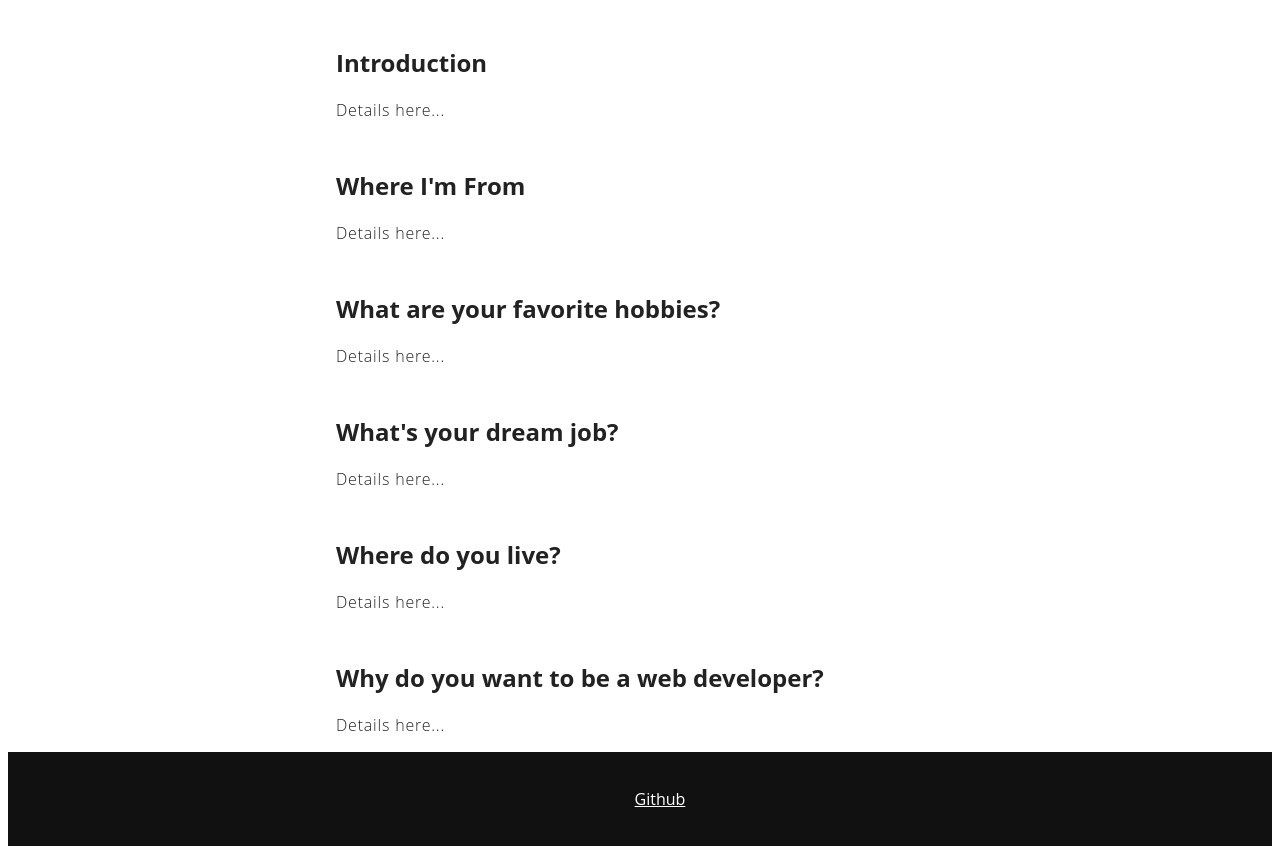
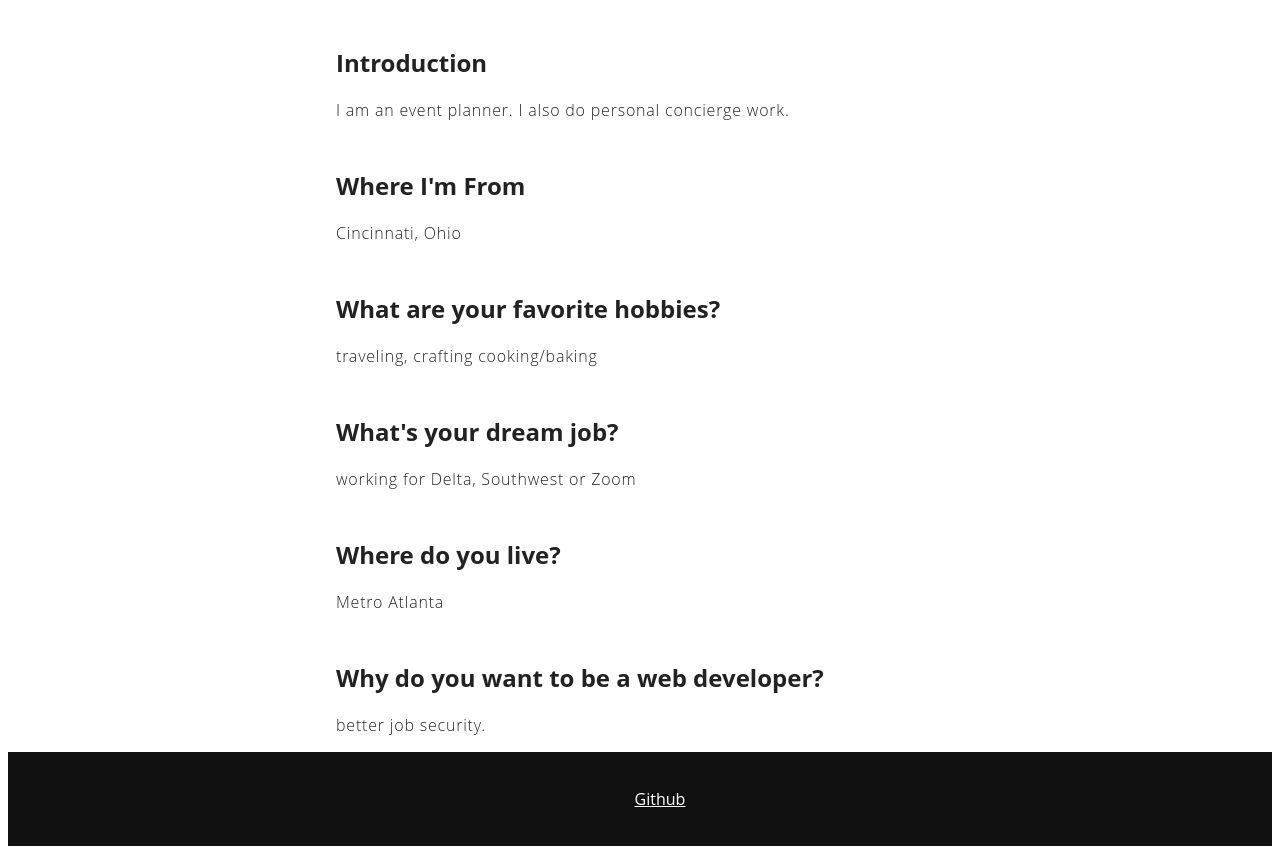
Before and after one commit to Jaspertena/aboutme, a plain HTML site: page index.html in a window 1280 px wide. Shown: the part 456-1310 px from the top of the page. Drawn offline with Linux system fonts and the light colour scheme.

Commit message:
updating our details

```diff
--- a/index.html
+++ b/index.html
@@ -17,17 +17,17 @@
     </header>
     <section class="details">
       <h1>Introduction</h1>
-      <p>Details here...</p>
+      <p>I am an event planner. I also do personal concierge work. </p>
       <h1>Where I'm From</h1>
-      <p>Details here...</p>
+      <p>Cincinnati, Ohio</p>
       <h1>What are your favorite hobbies?</h1>
-      <p>Details here...</p>
+      <p>traveling, crafting cooking/baking</p>
       <h1>What's your dream job?</h1>
-      <p>Details here...</p>
+      <p>working for Delta, Southwest or Zoom</p>
       <h1>Where do you live?</h1>
-      <p>Details here...</p>
+      <p>Metro Atlanta</p>
       <h1>Why do you want to be a web developer?</h1>
-      <p>Details here...</p>
+      <p>better job security.</p>
     </section>
 
     <footer id="footer">
```
